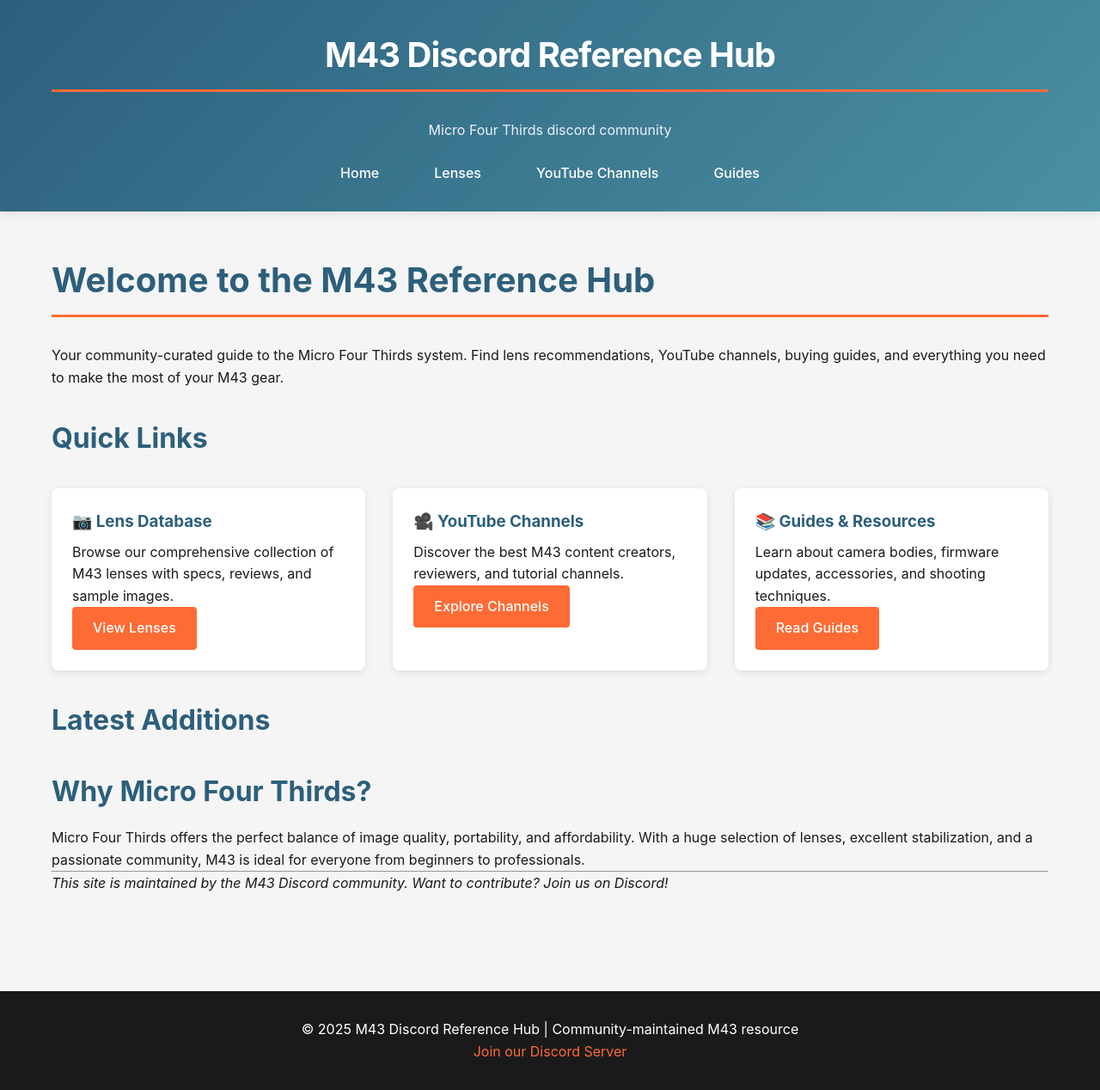
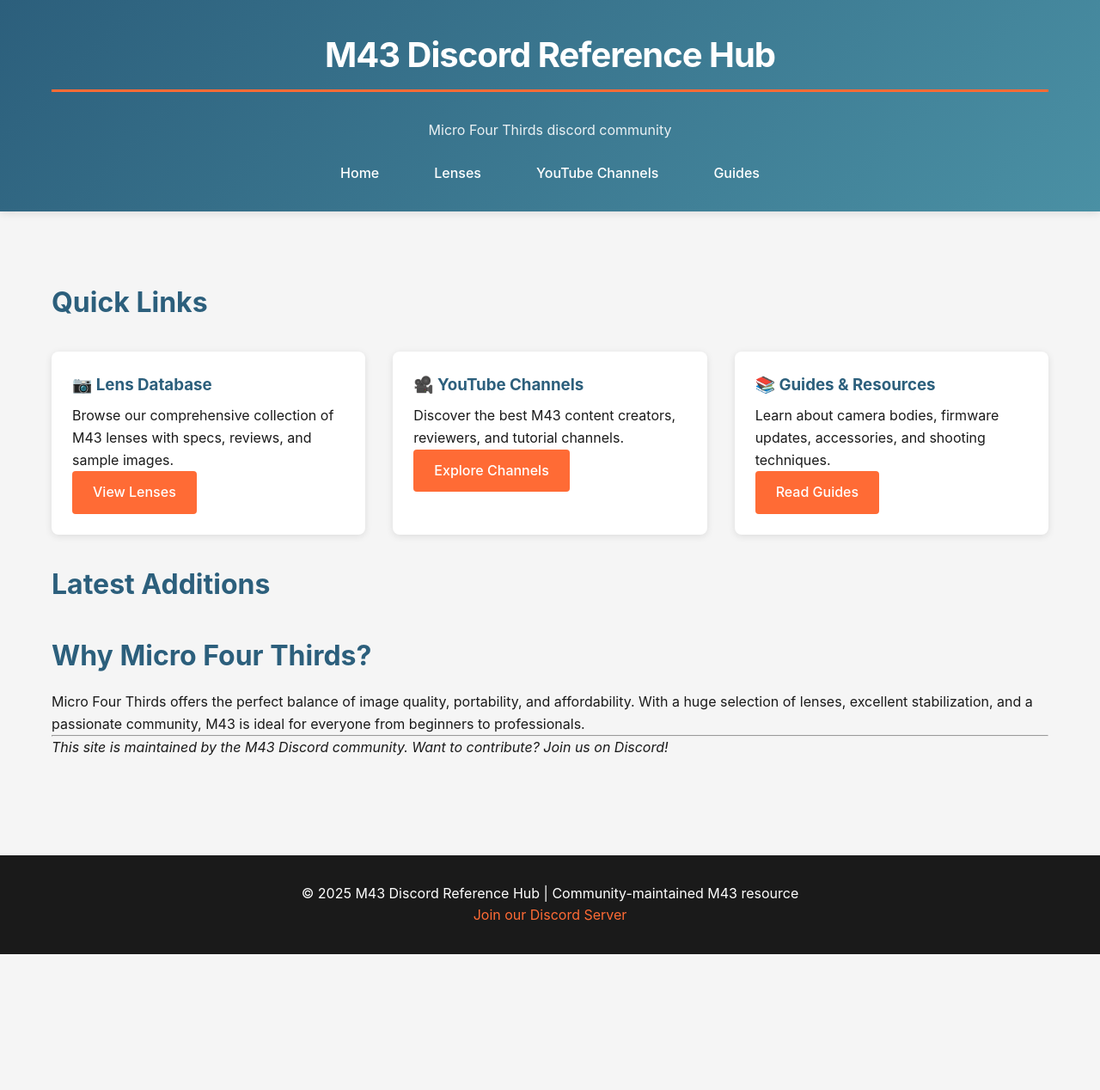
Before and after one commit to Rhettus/m43_discord, a Jekyll site: the page built from index.md, in a window 1280 px wide. Shown: the whole page at 86% size. Built offline with Jekyll 4.4.1, drawn with Linux system fonts in a browser that asks for light colours; after the commit the page ends 1110 px from its top, so only the background shows below that.

Commit message:
Update description

```diff
--- a/index.md
+++ b/index.md
@@ -3,9 +3,6 @@
 title: Home
 ---
 
-# Welcome to the M43 Reference Hub
-
-Your community-curated guide to the Micro Four Thirds system. Find lens recommendations, YouTube channels, buying guides, and everything you need to make the most of your M43 gear.
 
 ## Quick Links
 
```
